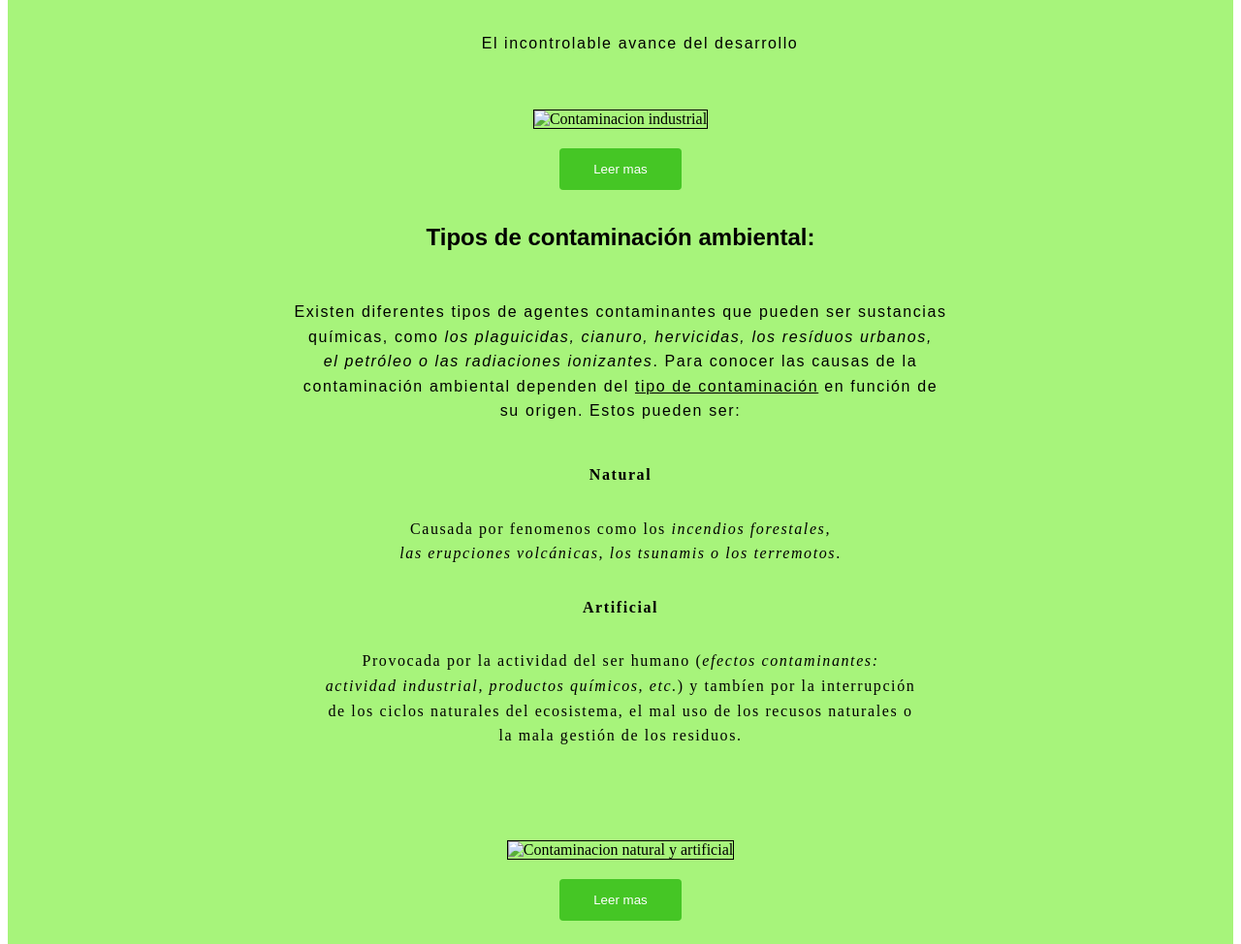
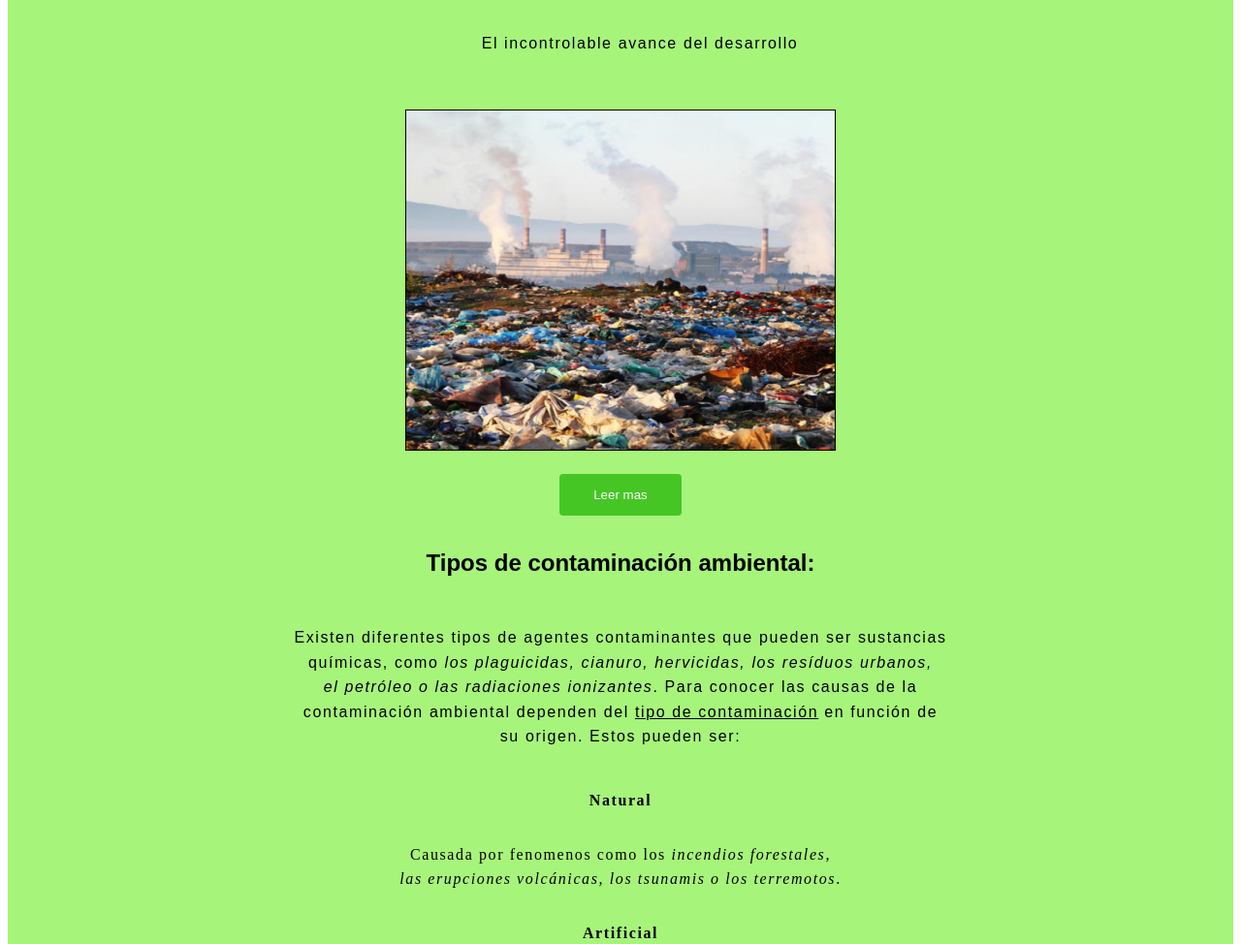
Before and after one commit to Djor1206/advocacy-website, a plain HTML site: page sobre.html in a window 1280 px wide. Shown: the part 963-1937 px from the top of the page at 97% size. Drawn offline with Linux system fonts and the light colour scheme.

Commit message:
Corregir rutas de imagenes restantes

```diff
--- a/sobre.html
+++ b/sobre.html
@@ -66,7 +66,7 @@ la contaminación. Estos son:</p>
 <li tabindex="9">El aumento de la población humana</li>
 <li tabindex="10">El incontrolable avance del desarrollo</li>
 </ul>
-<img alt="Contaminacion industrial" class="Contenido2" src="Contaminacion.png" id="img" width="600" height="400" onmouseover="increase()" onmouseout="decrease()"><br>
+<img alt="Contaminacion industrial" class="Contenido2" src="images/Contaminacion.png" id="img" width="600" height="400" onmouseover="increase()" onmouseout="decrease()"><br>
 <button class="button2" tabindex="11"><a href="https://www.significados.com/causas-y-consecuencias-de-la-contaminacion-ambiental/">Leer mas</a></button>
 <h2 tabindex="12">Tipos de contaminación ambiental:</h2>
 <p>Existen diferentes tipos de agentes contaminantes que pueden ser sustancias<br>
@@ -85,7 +85,7 @@ de los ciclos naturales del ecosistema, el mal uso de los recusos naturales o<br
 la mala gestión de los residuos.</dd>
 </dl>
 </p>
-<img alt="Contaminacion natural y artificial" class="Contenido2" src="Natural y Artificial.png" id="img2" width="600" height="400" onmouseover="increase()" onmouseout="decrease()"><br>
+<img alt="Contaminacion natural y artificial" class="Contenido2" src="images/Natural y Artificial.png" id="img2" width="600" height="400" onmouseover="increase()" onmouseout="decrease()"><br>
 <button class="button2" tabindex="17"><a href="https://www.fundacionaquae.org/wiki/causas-contaminacion-ambiental/">Leer mas</a></button>
 <br>
 <br>
```
Also changed, not shown: index.html (+1 -1 lines).
